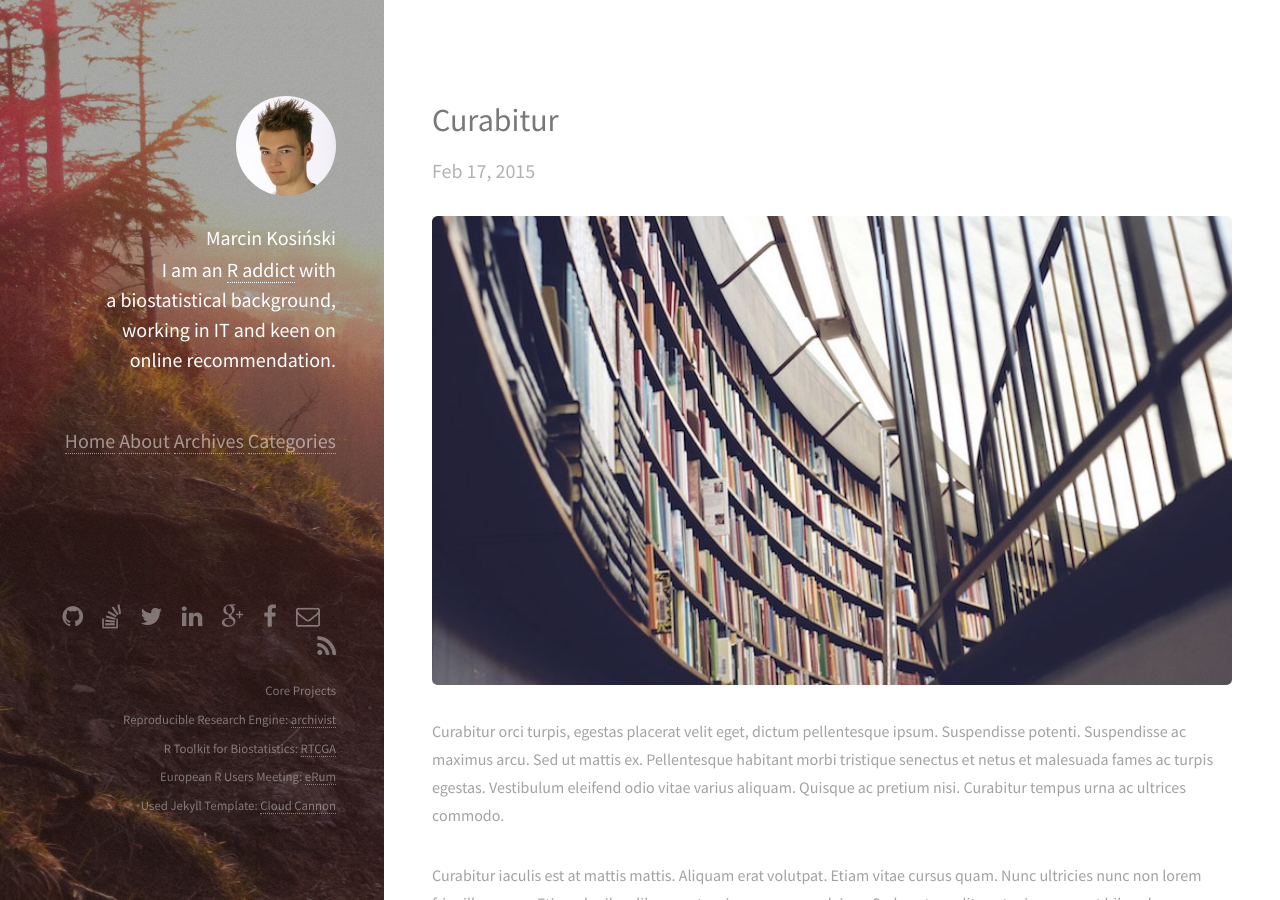
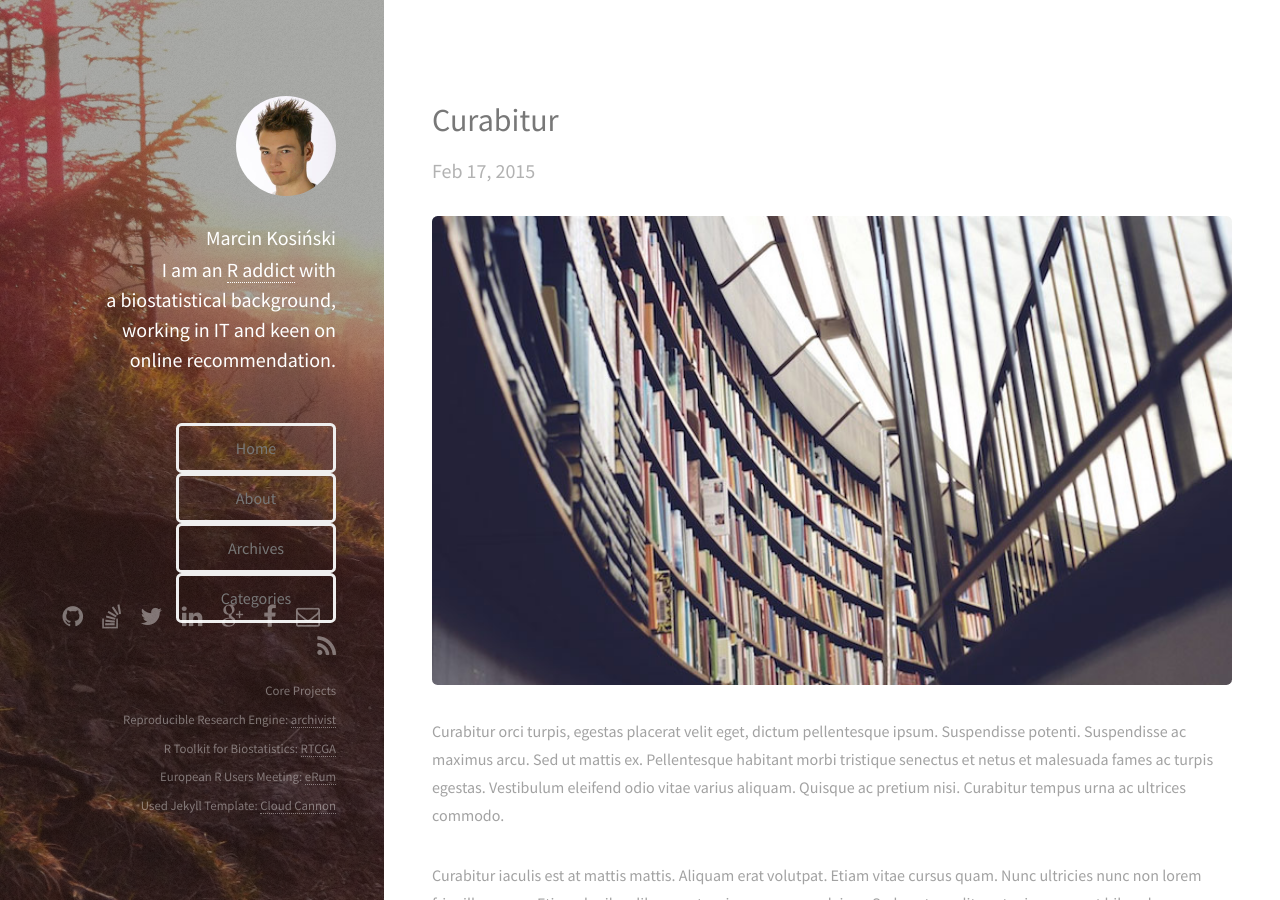
Before and after one commit to MarcinKosinski/MarcinKosinski.github.io, a Jekyll site: the page built from index.html, in a window 1280 px wide and 900 px high. Built offline with Jekyll 4.4.1, drawn with Linux system fonts in a browser that asks for light colours; comment, search, counter and statistics services are not loaded.

Commit message:
small buttons :P

```diff
--- a/_layouts/default.html
+++ b/_layouts/default.html
@@ -41,12 +41,12 @@
           working in IT and keen on <br>
           online recommendation.</h3>
  <br>
-      <h1><a class="sidebar-nav-item{% if page.url == '/index.html' %} active{% endif %}" href="{{ site.baseurl }}">Home</a>
+      <h1><a class="button small" href="{{ site.baseurl }}">Home</a>
          {% assign pages_list = site.pages %}
          {% for node in pages_list %}
            {% if node.title != null %}
              {% if node.layout == "page" %}
-               <a class="sidebar-nav-item{% if page.url == node.url %} active{% endif %}" href="{{ site.baseurl }}{{ node.url }}.html">{{ node.title }}</a>
+               <a class="button small" href="{{ site.baseurl }}{{ node.url }}.html">{{ node.title }}</a>
              {% endif %}
            {% endif %}
          {% endfor %}</h1>
```
